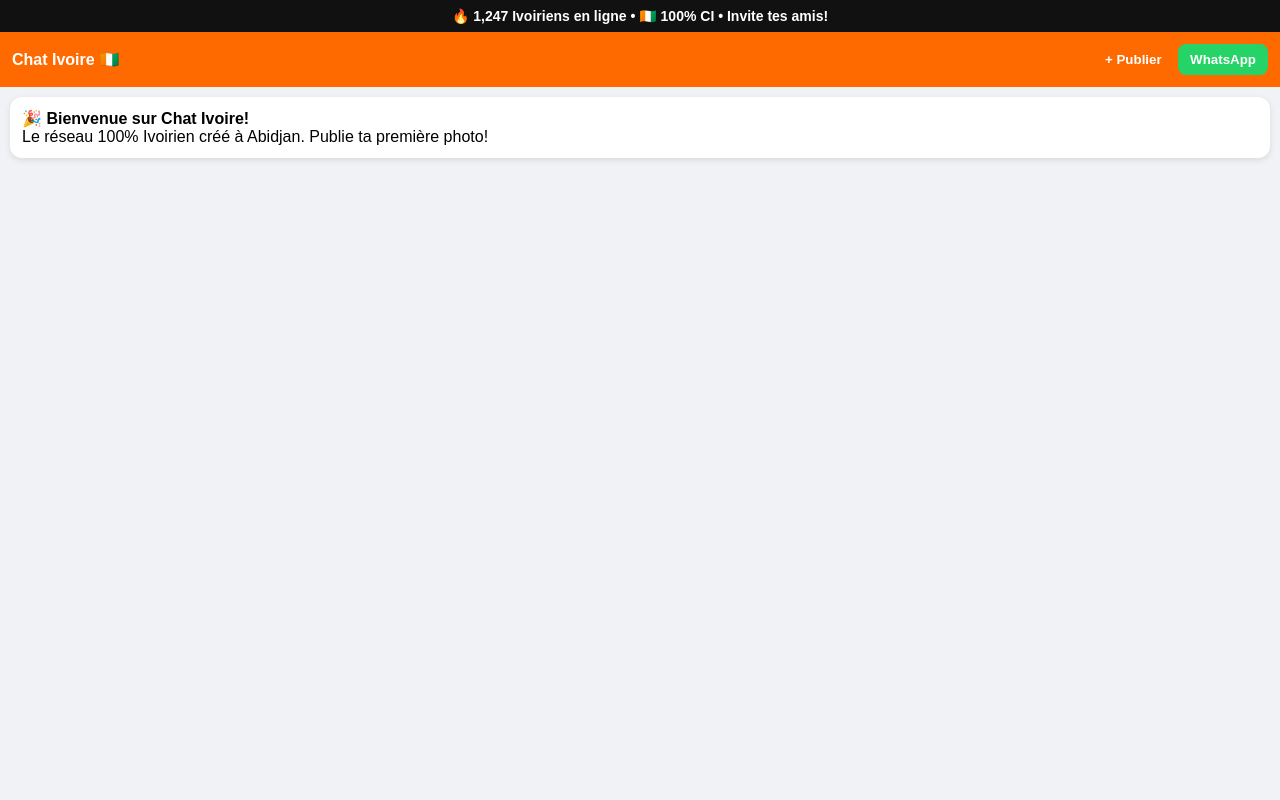
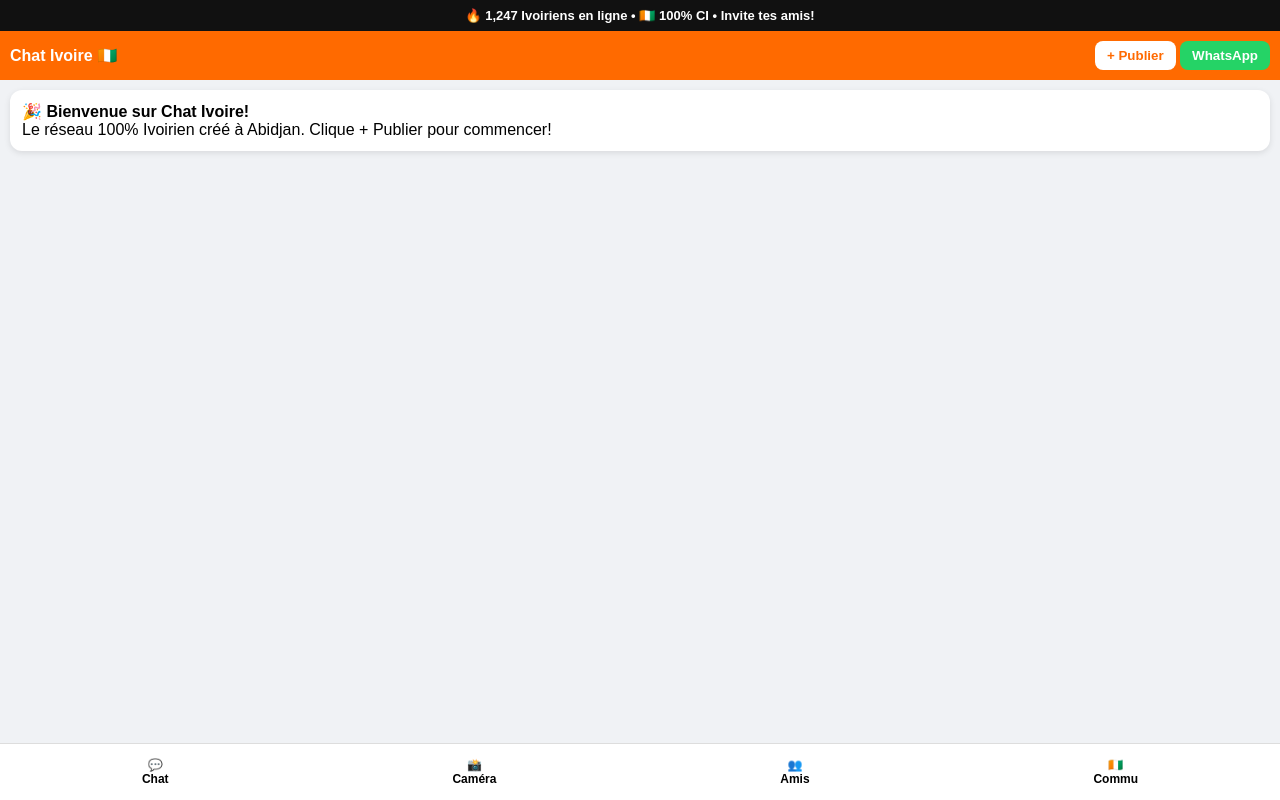
Before and after one commit to barjeanbkoin-lab/barjean-java, a website: page index.html in a window 1280 px wide. Drawn offline with Linux system fonts and the light colour scheme.

Commit message:
menus complets FR

```diff
--- a/index.html
+++ b/index.html
@@ -1,41 +1,59 @@
 <!DOCTYPE html>
-<html lang="fr">
-<head>
-<meta charset="UTF-8">
-<meta name="viewport" content="width=device-width,initial-scale=1">
-<title>Chat Ivoire - Le Facebook Ivoirien 🇨🇮</title>
+<html lang="fr"><head><meta charset="UTF-8"><meta name="viewport" content="width=device-width,initial-scale=1">
+<title>Chat Ivoire - Facebook Ivoirien 🇨🇮</title>
 <style>
-body{margin:0;font-family:Arial;background:#f0f2f5}
-.header{background:#ff6a00;color:white;padding:12px;display:flex;justify-content:space-between;align-items:center;position:sticky;top:0;z-index:10}
-.viral{background:#111;color:#fff;text-align:center;padding:8px;font-weight:bold;font-size:14px}
-.btn{padding:8px 12px;border:none;border-radius:8px;font-weight:bold;cursor:pointer}
-.btn-orange{background:#ff6a00;color:#fff}
-.btn-green{background:#25D366;color:#fff}
-.card{background:white;margin:10px;border-radius:12px;padding:12px;box-shadow:0 2px 6px rgba(0,0,0,.1)}
-.posts{padding-bottom:80px}
-</style>
-</head>
-<body>
+*{margin:0;box-sizing:border-box}body{font-family:Arial;background:#f0f2f5}
+.viral{background:#111;color:#fff;text-align:center;padding:8px;font-weight:bold;font-size:13px;position:sticky;top:0;z-index:20}
+.header{background:#ff6a00;color:#fff;padding:10px;display:flex;justify-content:space-between;align-items:center;position:sticky;top:28px;z-index:19}
+.btn{padding:7px 12px;border:none;border-radius:8px;font-weight:bold;cursor:pointer}
+.btn-w{background:#25D366;color:#fff}.btn-o{background:#fff;color:#ff6a00}
+.card{background:#fff;margin:10px;border-radius:12px;padding:12px;box-shadow:0 2px 6px rgba(0,0,0,.1)}
+.bottom{position:fixed;bottom:0;left:0;right:0;background:#fff;display:flex;justify-content:space-around;border-top:1px solid #ddd;padding:8px 0;z-index:20}
+.bottom button{border:none;background:none;font-size:12px;font-weight:bold;cursor:pointer;padding:6px}
+.bottom.active{color:#ff6a00}
+.tab{display:none;padding-bottom:70px}.tab.active{display:block}
+</style></head><body>
 <div class="viral">🔥 1,247 Ivoiriens en ligne • 🇨🇮 100% CI • Invite tes amis!</div>
-<div class="header">
-<b>Chat Ivoire 🇨🇮</b>
-<div><button class="btn btn-orange" onclick="post()">+ Publier</button> <button class="btn btn-green" onclick="share()">WhatsApp</button></div>
+<div class="header"><b>Chat Ivoire 🇨🇮</b><div><button class="btn btn-o" onclick="publier()">+ Publier</button> <button class="btn btn-w" onclick="shareWA()">WhatsApp</button></div></div>
+
+<div id="chat" class="tab active"><div class="card"><b>🎉 Bienvenue sur Chat Ivoire!</b><br>Le réseau 100% Ivoirien créé à Abidjan. Clique + Publier pour commencer!</div><div id="feed"></div></div>
+
+<div id="camera" class="tab"><div class="card"><b>📸 Caméra</b><br><input type="file" accept="image/*" onchange="preview(this)"><div id="preview"></div></div></div>
+
+<div id="amis" class="tab"><div class="card"><b>👥 Amis - Côte d'Ivoire</b><br><br>• Adjoua - Abidjan (en ligne)<br>• Kader - Bouaké (en ligne)<br>• Fatou - Yamoussoukro<br><br><button class="btn btn-w" onclick="shareWA()">Inviter mes amis WhatsApp</button></div></div>
+
+<div id="commu" class="tab"><div class="card"><b>🇨🇮 Communauté Ivoirienne</b><br><br>Groupe officiel Chat Ivoire<br>100% humour ivoirien, drague, business<br><br>Partage le lien pour devenir populaire!</div></div>
+
+<div class="bottom">
+<button id="b-chat" class="active" onclick="show('chat',this)">💬<br>Chat</button>
+<button id="b-camera" onclick="show('camera',this)">📸<br>Caméra</button>
+<button id="b-amis" onclick="show('amis',this)">👥<br>Amis</button>
+<button id="b-commu" onclick="show('commu',this)">🇨🇮<br>Commu</button>
 </div>
-<div class="card"><b>🎉 Bienvenue sur Chat Ivoire!</b><br>Le réseau 100% Ivoirien créé à Abidjan. Publie ta première photo!</div>
-<div id="posts" class="posts"></div>
+
 <script>
-function post(){
- let t=prompt("Qu'est ce que tu veux dire à la Côte d'Ivoire? 🇨🇮");
+function show(id,el){
+ document.querySelectorAll('.tab').forEach(t=>t.classList.remove('active'));
+ document.getElementById(id).classList.add('active');
+ document.querySelectorAll('.bottom button').forEach(b=>b.classList.remove('active'));
+ el.classList.add('active');
+}
+function publier(){
+ let t=prompt("Qu'est-ce que tu veux dire à la Côte d'Ivoire? 🇨🇮");
  if(!t)return;
- let d=document.createElement("div");
- d.className="card";
- d.innerHTML="<b>Toi - Maintenant 🇨🇮</b><br><br>"+t;
- document.getElementById("posts").prepend(d);
+ let d=document.createElement("div");d.className="card";
+ d.innerHTML="<b>Toi - Maintenant 🇨🇮</b><br><br>"+t+"<br><br>❤️ 0 😂 0";
+ document.getElementById("feed").prepend(d);
 }
-function share(){
+function shareWA(){
  let url=window.location.href;
- window.open("https://wa.me/?text=Rejoins%20Chat%20Ivoire%20🇨🇮%20Le%20Facebook%20Ivoirien!%20"+encodeURIComponent(url));
+ window.open("https://wa.me/?text=Rejoins%20Chat%20Ivoire%20🇨🇮%20Le%20Facebook%20Ivoirien%20cree%20a%20Abidjan!%20"+encodeURIComponent(url));
 }
-</script>
-</body>
-</html>
+function preview(input){
+ if(input.files && input.files[0]){
+  let r=new FileReader();
+  r.onload=e=>document.getElementById("preview").innerHTML="<img src='"+e.target.result+"' style='width:100%;border-radius:12px;margin-top:10px'>";
+  r.readAsDataURL(input.files[0]);
+ }
+}
+</script></body></html>
```
